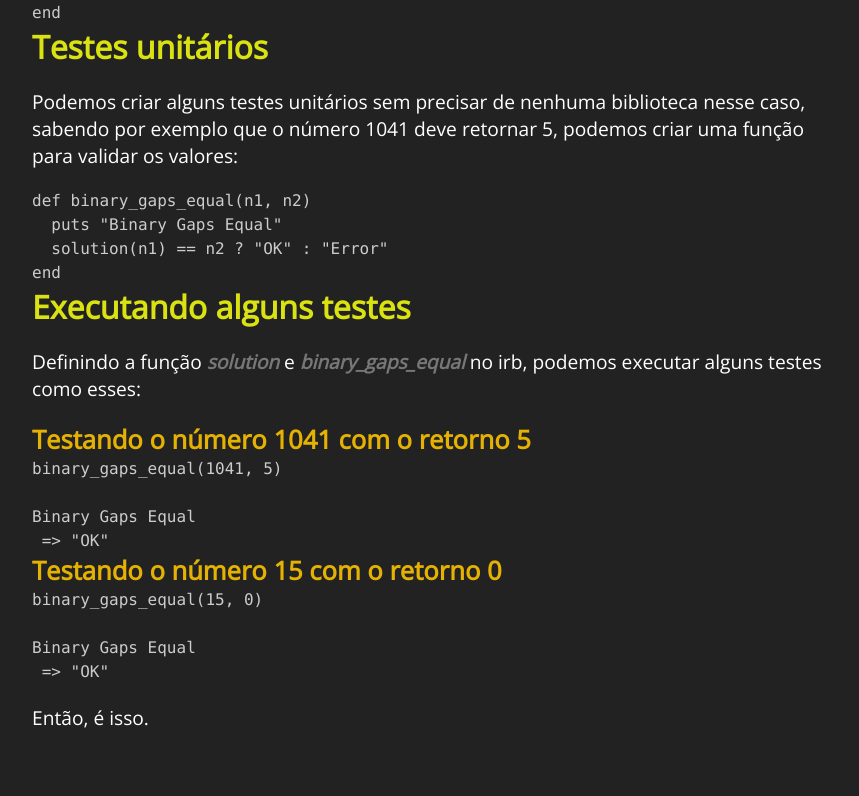
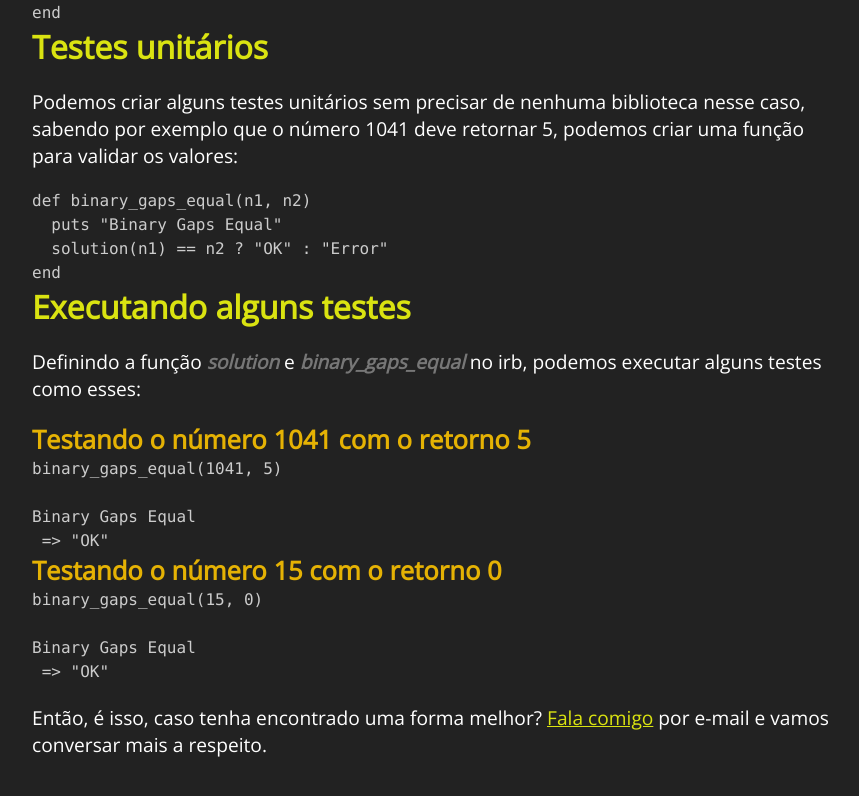
Before and after one commit to anchietajunior/blog, a Gatsby site: page /blog/binary_gap in a window 1280 px wide. Shown: the part 6351-7147 px from the top of the page, without its empty margins (348-1207 px from the left). Built offline with nearby package versions, Linux system fonts and the light colour scheme; Gatsby itself is replaced by a stand-in of ours; some packages are replaced by stand-ins of ours; code samples lack their colours.

Commit message:
Update binary gap post

````diff
--- a/src/posts/algorithms/binary_gap.md
+++ b/src/posts/algorithms/binary_gap.md
@@ -252,4 +252,5 @@ Binary Gaps Equal
  => "OK"
 ```
 
-Então, é isso.
+Então, é isso, caso tenha encontrado uma forma melhor? [Fala comigo](www.anchietajunior.com/contact) por
+e-mail e vamos conversar mais a respeito.
````
